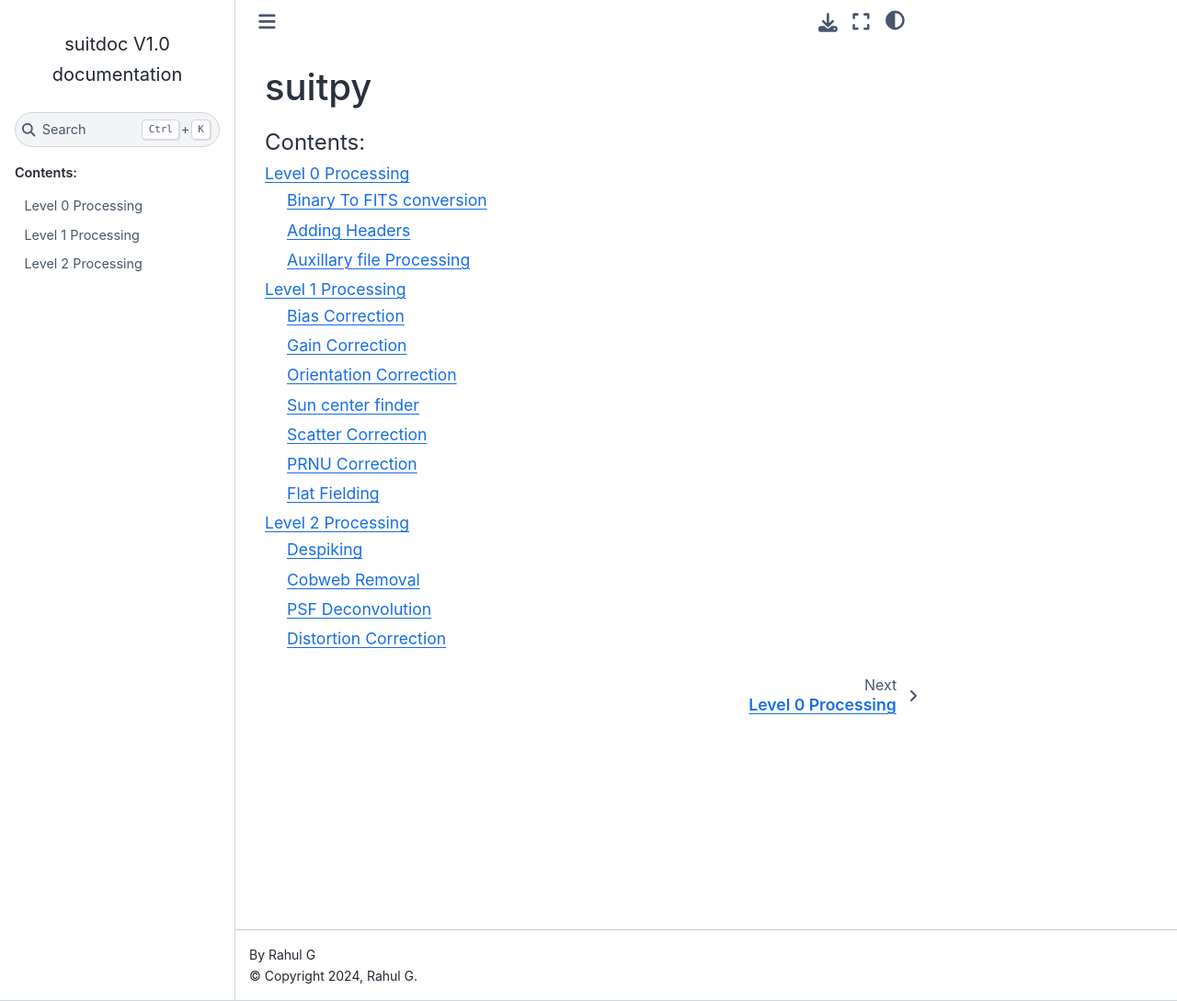
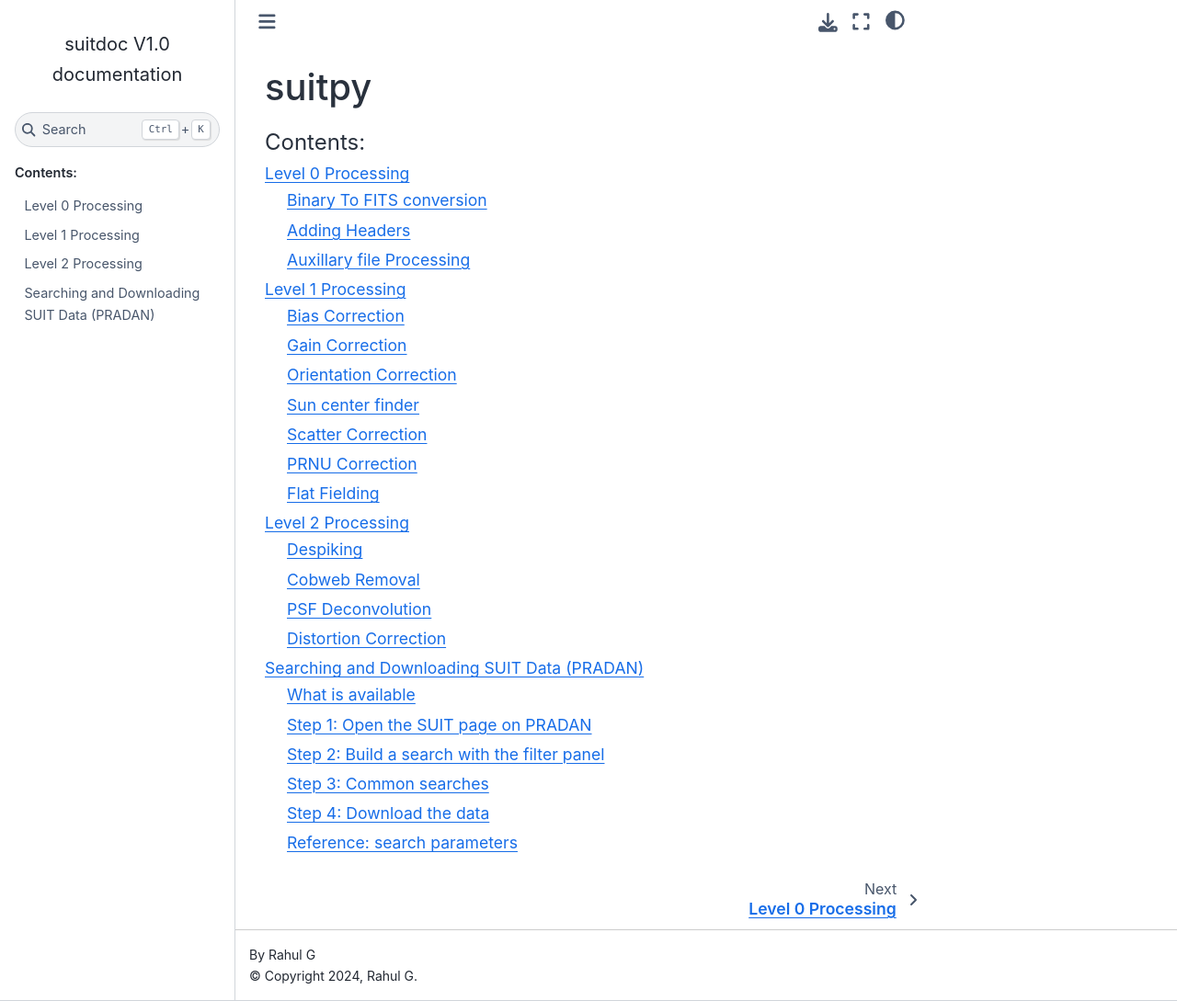
Before and after one commit to suitproject/suitdoc, a Sphinx documentation site: the page built from source/index.rst, in a window 1280 px wide and 1089 px high. Shown: the whole window at 92% size. Built offline with Sphinx 7.4.7 and the Sphinx Book theme 1.1.4, drawn with Linux system fonts in a browser that asks for light colours; part of the change alters nothing that is shown.

Commit message:
Add PRADAN search and download guide; add Read the Docs config
- New page source/pradan_portal.rst with filter panel guide, common
  searches (with screenshots in source/pradan/) and parameter reference
- Add page to the index toctree
- Add .readthedocs.yaml and requirements.txt (includes myst-parser,
  which conf.py loads but environment.yml did not list)
- Ignore the local build/ directory

```diff
--- /dev/null
+++ b/requirements.txt
@@ -0,0 +1,3 @@
+sphinx>=8.0
+sphinx-book-theme>=1.1
+myst-parser>=3.0
--- a/source/index.rst
+++ b/source/index.rst
@@ -13,3 +13,4 @@ suitpy
     level0
     level1
     level2
+    pradan_portal
--- /dev/null
+++ b/source/pradan_portal.rst
@@ -0,0 +1,392 @@
+.. _pradan:
+
+============================================
+Searching and Downloading SUIT Data (PRADAN)
+============================================
+
+SUIT data products are distributed to the public through **PRADAN**, the data
+portal of the Indian Space Science Data Centre (ISSDC). This page shows how to
+search the SUIT archive with the portal's filter panel and download the files
+you need.
+
+.. contents:: On this page
+   :local:
+   :depth: 2
+
+
+What is available
+=================
+
+.. list-table::
+   :header-rows: 1
+   :widths: 20 80
+
+   * - Level
+     - Availability on PRADAN
+   * - Level-1
+     - Calibrated images (bias, gain, flat field, PRNU, scatter and WCS).
+       Published within about 24 hours of observation.
+   * - Level-2
+     - Level-1 plus distortion correction, spike removal and
+       contamination / limb-darkening correction. Published within about
+       7 days of observation, as a multi-extension FITS file with a
+       ``SPIKE_TABLE`` extension.
+
+Level-0 data is not public. For how each level is produced, see
+:doc:`level1` and :doc:`level2`.
+
+
+Step 1: Open the SUIT page on PRADAN
+====================================
+
+1. Go to the Aditya-L1 PRADAN portal: https://pradan1.issdc.gov.in/al1/
+2. Log in with your ISSDC account. If you do not have one, register on the
+   portal first.
+3. Open the **SUIT** payload page. The filter panel and the results table
+   are on this page.
+
+.. TODO: add a screenshot of the PRADAN landing / login page here, e.g.
+   .. figure:: pradan/login.png
+
+.. note::
+
+   The banner at the top of the SUIT page is a standing caution: **SUIT data
+   taken in the off-centred pointing position is highly distorted in the
+   southern and western hemispheres.** Take care when analysing those regions.
+
+
+Step 2: Build a search with the filter panel
+============================================
+
+Each row of the filter panel is one condition, made of a **Parameter**, an
+**Operator** and a **Value**. A file is returned only if it matches *every*
+row, so each row you add narrows the search.
+
+.. figure:: pradan/case1_roi_filter.png
+   :alt: PRADAN filter panel with three filter rows
+   :width: 100%
+
+   The filter panel with three rows: an ``ImageTime`` range,
+   ``FilterName Equals NB04`` and ``FullFrame-ROI Equals ROI``.
+
+Panel controls
+--------------
+
+.. list-table::
+   :header-rows: 1
+   :widths: 25 75
+
+   * - Control
+     - Use
+   * - **Parameter** (left)
+     - The metadata field to search on. All fields are listed in
+       :ref:`pradan-parameters`.
+   * - **Operator** (middle)
+     - How the value is compared (see :ref:`pradan-operators`).
+   * - **Value** (right)
+     - The value to match. For time fields, enter a **From** and **To** time
+       as ``YYYY-MM-DD hh:mm:ss``.
+   * - ``+`` (top left)
+     - Add a new filter row.
+   * - ``-`` (end of row)
+     - Remove that filter row.
+   * - **Filter**
+     - Run the search and refresh the results table.
+   * - **Clear**
+     - Remove all filter values.
+
+.. _pradan-operators:
+
+Operators
+---------
+
+.. list-table::
+   :header-rows: 1
+   :widths: 18 32 50
+
+   * - Operator
+     - Use with
+     - Example
+   * - ``In``
+     - Time fields (a From–To range)
+     - ``ImageTime`` ``In`` ``2026-11-01 00:00:00`` to ``2026-11-03 00:00:00``
+   * - ``Equals``
+     - Exact match on text or numbers
+     - ``FilterName`` ``Equals`` ``NB04``
+   * - ``StartsWith``
+     - Text that begins with the value
+     - ``BinningStatus`` ``StartsWith`` ``enable``
+   * - ``>=``
+     - Numbers at or above the value
+     - ``ROI-ID`` ``>=`` ``250``
+
+.. tip::
+
+   Always include an ``ImageTime`` row. SUIT takes a binned full-disk image
+   every minute, so a search without a time range can return a very large
+   number of files.
+
+
+Step 3: Common searches
+=======================
+
+Each example below limits the search to 1–3 November 2026 with ``ImageTime``.
+Change the dates to the period you need, then press **Filter**.
+
+Case 1: ROI data in one filter
+------------------------------
+
+.. list-table::
+   :header-rows: 1
+   :widths: 30 20 50
+
+   * - Parameter
+     - Operator
+     - Value
+   * - ImageTime
+     - ``In``
+     - ``2026-11-01 00:00:00`` to ``2026-11-03 00:00:00``
+   * - FilterName
+     - ``Equals``
+     - ``NB04`` (or any filter)
+   * - FullFrame-ROI
+     - ``Equals``
+     - ``ROI``
+
+.. figure:: pradan/case1_roi_filter.png
+   :alt: Filter panel set up for ROI data in NB04
+   :width: 100%
+
+   Case 1: ROI observations in NB04.
+
+Case 2: Flare observations
+--------------------------
+
+ROI-IDs ``250`` and ``255`` are used for flare-triggered observations, so
+``ROI-ID >= 250`` returns flare data.
+
+.. list-table::
+   :header-rows: 1
+   :widths: 30 20 50
+
+   * - Parameter
+     - Operator
+     - Value
+   * - ImageTime
+     - ``In``
+     - ``2026-11-01 00:00:00`` to ``2026-11-03 00:00:00``
+   * - ROI-ID
+     - ``>=``
+     - ``250``
+
+.. figure:: pradan/case2_flare.png
+   :alt: Filter panel set up for flare observations
+   :width: 100%
+
+   Case 2: flare-triggered observations.
+
+Case 3: 2k × 2k binned full-frame data
+--------------------------------------
+
+.. list-table::
+   :header-rows: 1
+   :widths: 30 20 50
+
+   * - Parameter
+     - Operator
+     - Value
+   * - ImageTime
+     - ``In``
+     - ``2026-11-01 00:00:00`` to ``2026-11-03 00:00:00``
+   * - BinningStatus
+     - ``StartsWith``
+     - ``enable``
+   * - FullFrame-ROI
+     - ``StartsWith``
+     - ``Full Frame``
+
+.. figure:: pradan/case3_binning.png
+   :alt: Filter panel set up for binned full-frame data
+   :width: 100%
+
+   Case 3: 2048 × 2048 binned full-disk images.
+
+Case 4: 4k × 4k full-resolution images
+--------------------------------------
+
+.. list-table::
+   :header-rows: 1
+   :widths: 30 20 50
+
+   * - Parameter
+     - Operator
+     - Value
+   * - ImageTime
+     - ``In``
+     - ``2026-11-01 00:00:00`` to ``2026-11-03 00:00:00``
+   * - BinningStatus
+     - ``StartsWith``
+     - ``disable``
+   * - FullFrame-ROI
+     - ``StartsWith``
+     - ``Full Frame``
+
+.. figure:: pradan/case4_fullres.png
+   :alt: Filter panel set up for full-resolution full-frame data
+   :width: 100%
+
+   Case 4: 4096 × 4096 full-resolution full-disk images.
+
+.. tip::
+
+   To restrict Case 3 or Case 4 to one filter, add a row
+   ``FilterName`` ``Equals`` ``NB03`` (or any other filter). Binned synoptic
+   images are taken in NB03.
+
+
+Step 4: Download the data
+=========================
+
+1. Press **Filter**. The matching files are listed in the results table
+   below the panel.
+2. Use the **VIEW** menu (top right of the panel) to change how the results
+   are shown.
+3. Select the files you want and download them.
+
+.. TODO: add screenshots of the results table and of the download step, e.g.
+   .. figure:: pradan/results_table.png
+   .. figure:: pradan/download.png
+   and confirm the exact selection / download controls (per-file links,
+   select-all, bulk download, any file-count or size limit).
+
+Once downloaded, the files can be opened with Astropy, SunPy or JHelioviewer.
+The SUIT Data User Manual (linked at the top of the SUIT page on PRADAN) has
+example code.
+
+
+.. _pradan-parameters:
+
+Reference: search parameters
+============================
+
+.. list-table::
+   :header-rows: 1
+   :widths: 22 18 30 30
+
+   * - Parameter
+     - Data type
+     - Description
+     - Accepted values / example
+   * - ImageTime
+     - TIME_DURATION
+     - Image acquisition date and time
+     - ``2025-05-10T12:30:00``
+   * - FilterName
+     - STRING
+     - SUIT science filter used
+     - ``NB01`` … ``NB08``, ``BB01`` … ``BB03``. One value per row; the
+       leading zero is required.
+   * - BinningStatus
+     - STRING
+     - Detector binning during acquisition
+     - ``enable``, ``disable``
+   * - FullFrame-ROI
+     - STRING
+     - Full frame or Region of Interest
+     - ``Full Frame``, ``ROI``
+   * - ROI-ID
+     - INTEGER
+     - Region of Interest identifier
+     - ``1`` … ``249``. ``250`` and ``255`` are flare observations.
+   * - ROI_InArcSeconds
+     - EUCLIDEAN_LOCATION_BOX
+     - ROI location on the disk in arcseconds, relative to Sun centre
+       (``(0,0)``)
+     - Bottom-left ``(-300,150)``, upper-right ``(200,300)``
+   * - Filename
+     - STRING
+     - Name of the FITS file
+     - Use ``contains`` to match parts of the name, e.g. ``Lev2.0`` or
+       ``NB03``.
+   * - WavelengthInAngstrom
+     - INTEGER
+     - Central wavelength of the filter
+     - See :ref:`pradan-wavelengths`
+   * - ObservationDescription
+     - STRING
+     - Free-text description of the observation
+     - ``Quiet Sun``, ``Active Region``
+   * - ProcessingLevel
+     - STRING
+     - Data processing level
+     - ``level1``, ``level2``
+   * - ProposalID
+     - STRING
+     - Proposal identifier
+     - ``T26_0477``
+   * - ObservationID
+     - STRING
+     - Unique observation identifier
+     - ``T26_0477_001998``
+   * - SunCenterXInPx
+     - DOUBLE
+     - Sun-centre X position on the detector (pixels)
+     - ``1024.5``
+   * - SunCenterYInPx
+     - DOUBLE
+     - Sun-centre Y position on the detector (pixels)
+     - ``1023.8``
+   * - ObservationMode
+     - INTEGER
+     - Program sequence ID (hexadecimal)
+     - ``97`` = Synoptic4Output, ``2``, ``3``
+   * - ReleaseDate
+     - DATE_DURATION
+     - Date the product became public
+     - ``2026-01-01``
+   * - Quality
+     - INTEGER
+     - Quality flag, 0–10
+     - ``10`` = good data, ``< 10`` = partial data
+   * - CreationTime
+     - TIME_DURATION
+     - Time the product was generated
+     - ``2025-05-10T13:15:22``
+
+.. _pradan-wavelengths:
+
+Filter wavelengths
+------------------
+
+.. list-table::
+   :header-rows: 1
+   :widths: 25 25 25 25
+
+   * - Filter
+     - Wavelength (Å)
+     - Filter
+     - Wavelength (Å)
+   * - NB01
+     - 2140
+     - NB07
+     - 3880
+   * - NB02
+     - 2767
+     - NB08
+     - 3968
+   * - NB03
+     - 2796
+     - BB01
+     - 2200
+   * - NB04
+     - 2803
+     - BB02
+     - 2770
+   * - NB05
+     - 2832
+     - BB03
+     - 3400
+   * - NB06
+     - 3000
+     -
+     -
```
Also changed, not shown: .readthedocs.yaml (added), source/pradan/case1_roi_filter.png (added), source/pradan/case2_flare.png (added), source/pradan/case3_binning.png (added), source/pradan/case4_fullres.png (added), 1 other file.
